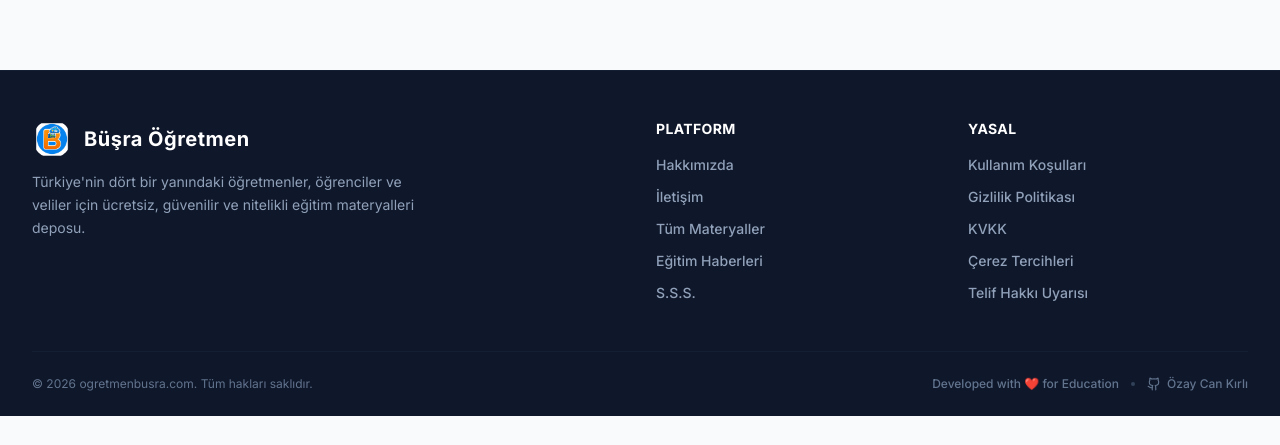
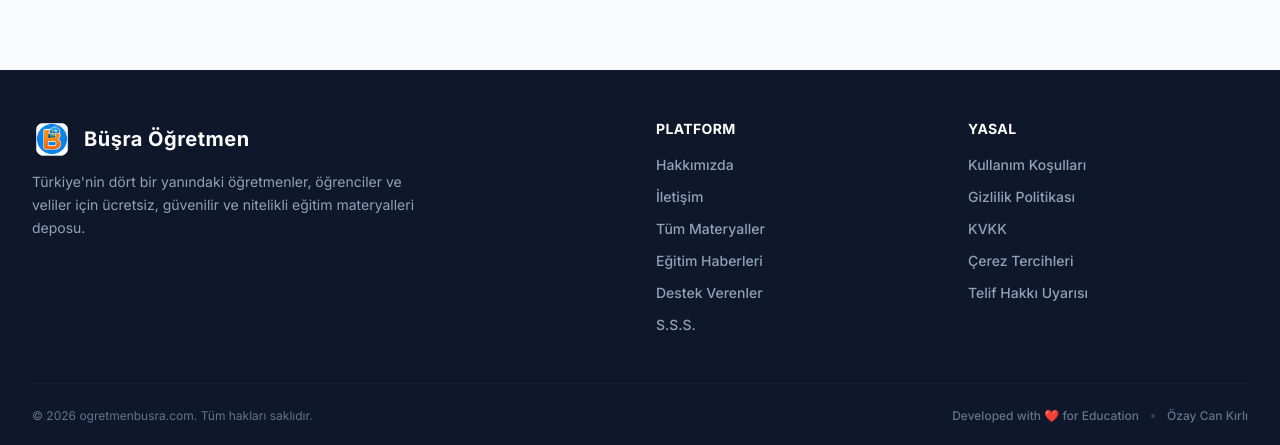
Before and after one commit to ozaycank/ogretmen-busra, a Next.js app: page / in a window 1280 px wide. Shown: the part 1826-2271 px from the top of the page. Before the commit the page ends 2242 px from the top, so only its background shows below. Built offline with nearby package versions, Linux system fonts and the light colour scheme; no server answers; the database is empty.

Commit message:
feat: implement Supporters page with metadata and layout

```diff
--- /dev/null
+++ b/src/app/(public)/destek-verenler/page.tsx
@@ -0,0 +1,233 @@
+import type { Metadata } from "next";
+import Link from "next/link";
+import { ArrowUpRight, HeartHandshake, Mail, Sparkles } from "lucide-react";
+
+export const metadata: Metadata = {
+  title: "Destek Verenler | Büşra Öğretmen",
+  description:
+    "Büşra Öğretmen'e destek veren eğitim platformlarını ve ücretsiz eğitim kaynakları sunan siteleri keşfedin.",
+  alternates: {
+    canonical: "https://www.ogretmenbusra.com/destek-verenler",
+  },
+  openGraph: {
+    title: "Destek Verenler | Büşra Öğretmen",
+    description:
+      "Büşra Öğretmen'e destek veren ve eğitimde ücretsiz paylaşım kültürüne katkı sağlayan platformlar.",
+    url: "https://www.ogretmenbusra.com/destek-verenler",
+    siteName: "Büşra Öğretmen",
+    type: "website",
+    locale: "tr_TR",
+  },
+  robots: {
+    index: true,
+    follow: true,
+  },
+};
+
+const supporter = {
+  name: "Doğru Plan Oluşturucu",
+  url: "https://plan.dogru.app/",
+  supportUrl: "https://plan.dogru.app/destek-verenler#ogretmenbusra",
+  domain: "plan.dogru.app",
+  subtitle: "Öğretmenler için ücretsiz plan oluşturma araçları",
+  description:
+    "Doğru Plan Oluşturucu; öğretmenlerin yıllık plan, günlük ders planı ve eğitim planlama süreçlerini kolaylaştırmayı amaçlayan ücretsiz ve reklamsız bir eğitim platformudur.",
+  topics: ["Ders planlama", "Öğretmen araçları", "Ücretsiz kullanım", "Eğitim"],
+} as const;
+
+const jsonLd = {
+  "@context": "https://schema.org",
+  "@type": "ItemList",
+  name: "Büşra Öğretmen'e Destek Verenler",
+  description: "Büşra Öğretmen'e destek veren eğitim platformları.",
+  numberOfItems: 1,
+  itemListElement: [
+    {
+      "@type": "ListItem",
+      position: 1,
+      name: supporter.name,
+      url: supporter.url,
+    },
+  ],
+};
+
+export default function SupportersPage() {
+  return (
+    <>
+      <script
+        type="application/ld+json"
+        dangerouslySetInnerHTML={{
+          __html: JSON.stringify(jsonLd).replace(/</g, "\\u003c"),
+        }}
+      />
+
+      <main className="min-h-screen bg-gradient-to-b from-sky-50/70 via-white to-white">
+        {/* Hero */}
+        <section className="border-b border-slate-200/70">
+          <div className="mx-auto max-w-7xl px-4 py-14 sm:px-6 sm:py-20 lg:px-8">
+            <div className="max-w-3xl">
+              <div className="mb-5 inline-flex items-center gap-2 rounded-full border border-sky-200 bg-sky-50 px-4 py-2 text-sm font-semibold text-sky-700">
+                <HeartHandshake size={17} aria-hidden="true" />
+                Eğitimde dayanışma
+              </div>
+
+              <h1 className="text-4xl font-black tracking-tight text-slate-900 sm:text-5xl">
+                Destek Verenler
+              </h1>
+
+              <p className="mt-5 text-lg leading-8 text-slate-600">
+                Eğitimin paylaşarak ve dayanışmayla güçlendiğine inanıyoruz.
+                Büşra Öğretmen&apos;e destek veren, öğretmenlere ücretsiz hizmet
+                ve kaynak sunan değerli eğitim platformlarını bu sayfada
+                paylaşıyoruz.
+              </p>
+
+            </div>
+          </div>
+        </section>
+
+        {/* Destekçi */}
+        <section className="mx-auto max-w-7xl px-4 py-12 sm:px-6 sm:py-16 lg:px-8">
+          <div className="mb-8">
+            <div className="mb-2 flex items-center gap-2 text-sm font-semibold text-sky-700">
+              <Sparkles size={18} aria-hidden="true" />
+              Eğitime destek veren platform
+            </div>
+
+            <h2 className="text-2xl font-bold tracking-tight text-slate-900 sm:text-3xl">
+              Destekçimiz
+            </h2>
+
+            <p className="mt-2 max-w-2xl leading-7 text-slate-600">
+              Eğitimde ücretsiz paylaşım kültürünü destekleyen platformlara
+              teşekkür ediyoruz.
+            </p>
+          </div>
+
+          <article className="relative overflow-hidden rounded-3xl border border-slate-200 bg-white shadow-sm">
+            <div
+              className="absolute -top-24 -right-24 h-72 w-72 rounded-full bg-sky-100/80 blur-3xl"
+              aria-hidden="true"
+            />
+
+            <div className="relative z-10 grid gap-8 p-7 sm:p-10 lg:grid-cols-[1fr_auto] lg:items-center">
+              <div className="max-w-3xl">
+                <p className="text-xs font-bold tracking-wider text-sky-600 uppercase">
+                  {supporter.domain}
+                </p>
+
+                <h3 className="mt-3 text-2xl font-black tracking-tight text-slate-900 sm:text-3xl">
+                  {supporter.name}
+                </h3>
+
+                <p className="mt-2 text-sm font-semibold text-slate-500">
+                  {supporter.subtitle}
+                </p>
+
+                <p className="mt-5 leading-7 text-slate-600">
+                  {supporter.description}
+                </p>
+
+                <p className="mt-4 leading-7 text-slate-600">
+                  Öğretmen Büşra&apos;yı kendi{" "}
+                  <strong className="font-semibold text-slate-800">
+                    Destek Verenler
+                  </strong>{" "}
+                  sayfasında paylaşarak sitemize ve ücretsiz eğitim materyali
+                  üretme anlayışımıza verdiği destek için Doğru Plan
+                  Oluşturucu&apos;ya teşekkür ederiz.
+                </p>
+
+                <div className="mt-6 flex flex-wrap gap-2">
+                  {supporter.topics.map((topic) => (
+                    <span
+                      key={topic}
+                      className="rounded-full bg-slate-100 px-3 py-1.5 text-xs font-semibold text-slate-600"
+                    >
+                      {topic}
+                    </span>
+                  ))}
+                </div>
+              </div>
+
+              <div className="flex shrink-0 flex-col gap-3 sm:flex-row lg:flex-col">
+                <a
+                  href={supporter.url}
+                  target="_blank"
+                  rel="noopener noreferrer"
+                  className="inline-flex items-center justify-center gap-2 rounded-xl bg-sky-600 px-6 py-3 text-sm font-bold text-white transition-colors hover:bg-sky-700 focus-visible:outline-none focus-visible:ring-2 focus-visible:ring-sky-400 focus-visible:ring-offset-2"
+                >
+                  Siteyi ziyaret et
+                  <ArrowUpRight size={17} aria-hidden="true" />
+                </a>
+
+                <a
+                  href={supporter.supportUrl}
+                  target="_blank"
+                  rel="noopener noreferrer"
+                  className="inline-flex items-center justify-center gap-2 rounded-xl border border-slate-300 bg-white px-6 py-3 text-sm font-semibold text-slate-700 transition-colors hover:border-slate-400 hover:bg-slate-50 focus-visible:outline-none focus-visible:ring-2 focus-visible:ring-slate-300 focus-visible:ring-offset-2"
+                >
+                  Bize verdikleri desteği gör
+                  <ArrowUpRight size={17} aria-hidden="true" />
+                </a>
+              </div>
+            </div>
+          </article>
+        </section>
+
+        {/* Açıklama */}
+        <section className="border-y border-slate-200 bg-slate-50">
+          <div className="mx-auto max-w-7xl px-4 py-12 sm:px-6 lg:px-8">
+            <div className="max-w-3xl">
+              <h2 className="text-2xl font-bold tracking-tight text-slate-900">
+                Bu sayfa nasıl büyüyecek?
+              </h2>
+
+              <p className="mt-4 leading-7 text-slate-600">
+                Destek Verenler sayfasına yalnızca iletişim kurduğumuz, eğitim
+                alanında ücretsiz fayda sağlayan ve karşılıklı olarak destek
+                konusunda anlaştığımız platformları ekliyoruz.
+              </p>
+
+              <p className="mt-3 leading-7 text-slate-600">
+                Yeni eğitim platformlarıyla iş birlikleri oluştukça bu listeyi
+                güncelleyerek eğitimde paylaşım ve dayanışma ağını büyütmeyi
+                hedefliyoruz.
+              </p>
+            </div>
+          </div>
+        </section>
+
+        {/* İletişim CTA */}
+        <section className="mx-auto max-w-7xl px-4 py-14 sm:px-6 lg:px-8 lg:py-20">
+          <div className="flex flex-col justify-between gap-7 rounded-3xl border border-slate-200 bg-white p-7 shadow-sm sm:p-9 lg:flex-row lg:items-center">
+            <div className="max-w-2xl">
+              <div className="mb-3 flex items-center gap-2 font-semibold text-sky-700">
+                <Mail size={18} aria-hidden="true" />
+                Eğitimde birlikte büyüyelim
+              </div>
+
+              <h2 className="text-2xl font-bold tracking-tight text-slate-900">
+                Ücretsiz eğitim kaynakları sunan bir platform musunuz?
+              </h2>
+
+              <p className="mt-3 leading-7 text-slate-600">
+                Öğretmenlere, öğrencilere veya velilere ücretsiz eğitim içeriği
+                ya da araçları sunuyorsanız ve karşılıklı destek konusunda
+                iletişime geçmek istiyorsanız bize ulaşabilirsiniz.
+              </p>
+            </div>
+
+            <Link
+              href="/iletisim"
+              className="inline-flex shrink-0 items-center justify-center gap-2 rounded-xl bg-slate-900 px-6 py-3 text-sm font-bold text-white transition-colors hover:bg-slate-800 focus-visible:outline-none focus-visible:ring-2 focus-visible:ring-slate-400 focus-visible:ring-offset-2"
+            >
+              İletişime geç
+              <ArrowUpRight size={17} aria-hidden="true" />
+            </Link>
+          </div>
+        </section>
+      </main>
+    </>
+  );
+}
--- a/src/shared/layout/Footer.tsx
+++ b/src/shared/layout/Footer.tsx
@@ -1,154 +1,234 @@
-import React from "react";
+import Image from "next/image";
 import Link from "next/link";
-import { Users, Calendar, Activity, Database } from "lucide-react";
+import { unstable_cache } from "next/cache";
+import { Activity, Calendar, Database, Users } from "lucide-react";
+
 import { AnalyticsService } from "@/modules/analytics/services/analytics.service";
 
-// Next.js Cache Revalidation: Bu bileşen en fazla 60 saniyede bir güncellenir.
-// Böylece yüksek trafikte Redis/DB sunucumuz çökmez.
-export const revalidate = 60;
-
-// GÜVENİLİRLİK BARAJI: Toplam ziyaretçi sayısı bu rakamı geçmeden istatistikler gizli kalır.
 const MIN_TOTAL_VISITS_TO_SHOW = 1000;
 
+const EMPTY_STATS = {
+  online: 0,
+  today: 0,
+  yesterday: 0,
+  total: 0,
+};
+
+const getCachedGlobalStats = unstable_cache(
+  async () => AnalyticsService.getGlobalStats(),
+  ["footer-global-stats"],
+  {
+    revalidate: 60,
+  },
+);
+
+const platformLinks = [
+  { href: "/hakkimizda", label: "Hakkımızda" },
+  { href: "/iletisim", label: "İletişim" },
+  { href: "/materyaller", label: "Tüm Materyaller" },
+  { href: "/haberler", label: "Eğitim Haberleri" },
+  { href: "/destek-verenler", label: "Destek Verenler" },
+  { href: "/sss", label: "S.S.S." },
+] as const;
+
+const legalLinks = [
+  { href: "/kullanim-kosullari", label: "Kullanım Koşulları" },
+  { href: "/gizlilik", label: "Gizlilik Politikası" },
+  { href: "/kvkk-aydinlatma-metni", label: "KVKK" },
+  { href: "/cerezler", label: "Çerez Tercihleri" },
+  { href: "/telif", label: "Telif Hakkı Uyarısı" },
+] as const;
+
+async function getFooterStats() {
+  try {
+    return await getCachedGlobalStats();
+  } catch (error) {
+    console.error("[FOOTER_STATS_ERROR] İstatistikler çekilemedi:", error);
+
+    return EMPTY_STATS;
+  }
+}
+
 export default async function Footer() {
-  // 1. FAIL-SAFE (Hata Koruması): Redis veya DB çökerse sitenin alt kısmı patlamasın diye try-catch kullanıyoruz.
-  let stats = { online: 0, today: 0, yesterday: 0, total: 0 };
-  try {
-    stats = await AnalyticsService.getGlobalStats();
-  } catch (error) {
-    // Hata durumunda sessizce yutulur, stats 0 kalır ve barajı geçemediği için UI'da görünmez.
-    console.error("[FOOTER_STATS_ERROR] İstatistikler çekilemedi:", error);
-  }
+  const stats = await getFooterStats();
 
-  // 2. KREDİBİLİTE KONTROLÜ: Sayılar düşükse bölümü DOM'a hiç ekleme
   const isStatsVisible = stats.total >= MIN_TOTAL_VISITS_TO_SHOW;
 
   return (
-    <footer className="bg-[#0f172a] text-gray-300 pt-12 pb-6 mt-auto border-t border-slate-800/50">
-      <div className="max-w-7xl mx-auto px-4 sm:px-6 lg:px-8">
+    <footer
+      className="mt-auto border-t border-slate-800/50 bg-[#0f172a] pt-12 pb-6 text-gray-300"
+      aria-label="Site alt bilgisi"
+    >
+      <div className="mx-auto max-w-7xl px-4 sm:px-6 lg:px-8">
+        {isStatsVisible && (
+          <section
+            aria-label="Site ziyaret istatistikleri"
+            className="relative mb-10 grid grid-cols-2 gap-4 overflow-hidden rounded-2xl border border-slate-800 bg-[#1e293b] p-6 shadow-lg md:grid-cols-4"
+          >
+            <div
+              className="absolute top-0 right-0 h-32 w-32 rounded-full bg-sky-500/5 blur-3xl"
+              aria-hidden="true"
+            />
 
-        {/* GERÇEK ZAMANLI İSTATİSTİK SAYACI (Sadece baraj aşılırsa görünür) */}
-        {isStatsVisible && (
-          <div className="grid grid-cols-2 md:grid-cols-4 gap-4 bg-[#1e293b] p-6 rounded-2xl border border-slate-800 mb-10 shadow-lg relative overflow-hidden">
+            <div className="relative z-10 flex items-center justify-center gap-3 border-r border-slate-800/50 md:justify-start">
+              <div className="relative rounded-xl bg-emerald-500/10 p-3 text-emerald-400">
+                <span
+                  className="absolute top-1 right-1 h-2 w-2 animate-ping rounded-full bg-emerald-500 motion-reduce:animate-none"
+                  aria-hidden="true"
+                />
 
-            <div className="absolute top-0 right-0 w-32 h-32 bg-sky-500/5 rounded-full blur-3xl" />
+                <Activity size={20} aria-hidden="true" />
+              </div>
 
-            <div className="flex items-center gap-3 justify-center md:justify-start border-r border-slate-800/50 last:border-0 relative z-10">
-              <div className="p-3 bg-emerald-500/10 text-emerald-400 rounded-xl relative">
-                <div className="absolute top-1 right-1 w-2 h-2 bg-emerald-500 rounded-full animate-ping" />
-                <Activity size={20} />
-              </div>
               <div>
-                <p className="text-xl font-bold text-white tracking-tight">{stats.online.toLocaleString("tr-TR")}</p>
-                <p className="text-xs text-slate-400 font-medium">Çevrimiçi</p>
+                <p className="text-xl font-bold tracking-tight text-white">
+                  {stats.online.toLocaleString("tr-TR")}
+                </p>
+
+                <p className="text-xs font-medium text-slate-400">Çevrimiçi</p>
               </div>
             </div>
 
-            <div className="flex items-center gap-3 justify-center md:justify-start md:border-r border-slate-800/50 last:border-0 relative z-10">
-              <div className="p-3 bg-amber-500/10 text-amber-400 rounded-xl">
-                <Calendar size={20} />
+            <div className="relative z-10 flex items-center justify-center gap-3 md:justify-start md:border-r md:border-slate-800/50">
+              <div className="rounded-xl bg-amber-500/10 p-3 text-amber-400">
+                <Calendar size={20} aria-hidden="true" />
               </div>
+
               <div>
-                <p className="text-xl font-bold text-white tracking-tight">{stats.today.toLocaleString("tr-TR")}</p>
-                <p className="text-xs text-slate-400 font-medium">Bugün</p>
+                <p className="text-xl font-bold tracking-tight text-white">
+                  {stats.today.toLocaleString("tr-TR")}
+                </p>
+
+                <p className="text-xs font-medium text-slate-400">Bugün</p>
               </div>
             </div>
 
-            <div className="flex items-center gap-3 justify-center md:justify-start border-r border-slate-800/50 last:border-0 relative z-10">
-              <div className="p-3 bg-indigo-500/10 text-indigo-400 rounded-xl">
-                <Users size={20} />
+            <div className="relative z-10 flex items-center justify-center gap-3 border-r border-slate-800/50 md:justify-start">
+              <div className="rounded-xl bg-indigo-500/10 p-3 text-indigo-400">
+                <Users size={20} aria-hidden="true" />
               </div>
+
               <div>
-                <p className="text-xl font-bold text-white tracking-tight">{stats.yesterday.toLocaleString("tr-TR")}</p>
-                <p className="text-xs text-slate-400 font-medium">Dün</p>
+                <p className="text-xl font-bold tracking-tight text-white">
+                  {stats.yesterday.toLocaleString("tr-TR")}
+                </p>
+
+                <p className="text-xs font-medium text-slate-400">Dün</p>
               </div>
             </div>
 
-            <div className="flex items-center gap-3 justify-center md:justify-start last:border-0 relative z-10">
-              <div className="p-3 bg-sky-500/10 text-sky-400 rounded-xl">
-                <Database size={20} />
+            <div className="relative z-10 flex items-center justify-center gap-3 md:justify-start">
+              <div className="rounded-xl bg-sky-500/10 p-3 text-sky-400">
+                <Database size={20} aria-hidden="true" />
               </div>
+
               <div>
-                <p className="text-xl font-bold text-white tracking-tight">{stats.total.toLocaleString("tr-TR")}</p>
-                <p className="text-xs text-slate-400 font-medium">Toplam Ziyaret</p>
+                <p className="text-xl font-bold tracking-tight text-white">
+                  {stats.total.toLocaleString("tr-TR")}
+                </p>
+
+                <p className="text-xs font-medium text-slate-400">
+                  Toplam Ziyaret
+                </p>
               </div>
             </div>
-          </div>
+          </section>
         )}
 
-        {/* Kurumsal Alan ve Linkler */}
-        <div className={`grid grid-cols-1 md:grid-cols-12 gap-8 ${isStatsVisible ? 'border-t border-slate-800/50 pt-10' : ''}`}>
+        <div
+          className={`grid grid-cols-1 gap-8 md:grid-cols-12 ${
+            isStatsVisible ? "border-t border-slate-800/50 pt-10" : ""
+          }`}
+        >
+          <div className="md:col-span-12 lg:col-span-6">
+            <div className="mb-3 flex items-center gap-3">
+              <Image
+                src="/ogretmenbusraicon.png"
+                alt=""
+                width={40}
+                height={40}
+                className="h-10 w-10 rounded-full object-cover"
+                aria-hidden="true"
+              />
 
-          <div className="md:col-span-12 lg:col-span-6">
-            <div className="flex items-center gap-3 mb-3">
-              <img
-                src="/ogretmenbusraicon.png"
-                alt="Öğretmen Büşra Logo"
-                className="w-10 h-10 object-cover"
-                style={{ clipPath: "circle(48% at 50% 50%)" }}
-              />
-              <p className="text-xl font-bold text-white tracking-wide">
+              <p className="text-xl font-bold tracking-wide text-white">
                 Büşra Öğretmen
               </p>
             </div>
-            <p className="text-sm text-slate-400 leading-relaxed max-w-sm">
-              Türkiye'nin dört bir yanındaki öğretmenler, öğrenciler ve veliler için ücretsiz, güvenilir ve nitelikli eğitim materyalleri deposu.
+
+            <p className="max-w-sm text-sm leading-relaxed text-slate-400">
+              Türkiye&apos;nin dört bir yanındaki öğretmenler, öğrenciler ve
+              veliler için ücretsiz, güvenilir ve nitelikli eğitim materyalleri
+              deposu.
             </p>
           </div>
 
-          <div className="md:col-span-6 lg:col-span-3">
-            <h3 className="text-white font-bold mb-4 tracking-wide text-sm uppercase">Platform</h3>
+          <nav
+            className="md:col-span-6 lg:col-span-3"
+            aria-label="Platform bağlantıları"
+          >
+            <h2 className="mb-4 text-sm font-bold tracking-wide text-white uppercase">
+              Platform
+            </h2>
+
             <ul className="space-y-3 text-sm font-medium text-slate-400">
-              <li><Link href="/hakkimizda" className="hover:text-sky-400 transition-colors">Hakkımızda</Link></li>
-              <li><Link href="/iletisim" className="hover:text-sky-400 transition-colors">İletişim</Link></li>
-              <li><Link href="/materyaller" className="hover:text-sky-400 transition-colors">Tüm Materyaller</Link></li>
-              <li><Link href="/haberler" className="hover:text-sky-400 transition-colors">Eğitim Haberleri</Link></li>
-              <li><Link href="/sss" className="hover:text-sky-400 transition-colors">S.S.S.</Link></li>
+              {platformLinks.map((link) => (
+                <li key={link.href}>
+                  <Link
+                    href={link.href}
+                    className="transition-colors hover:text-sky-400 focus-visible:text-sky-400 focus-visible:outline-none"
+                  >
+                    {link.label}
+                  </Link>
+                </li>
+              ))}
             </ul>
-          </div>
+          </nav>
 
-          <div className="md:col-span-6 lg:col-span-3">
-            <h3 className="text-white font-bold mb-4 tracking-wide text-sm uppercase">Yasal</h3>
+          <nav
+            className="md:col-span-6 lg:col-span-3"
+            aria-label="Yasal bağlantılar"
+          >
+            <h2 className="mb-4 text-sm font-bold tracking-wide text-white uppercase">
+              Yasal
+            </h2>
+
             <ul className="space-y-3 text-sm font-medium text-slate-400">
-              <li><Link href="/kullanim-kosullari" className="hover:text-sky-400 transition-colors">Kullanım Koşulları</Link></li>
-              <li><Link href="/gizlilik" className="hover:text-sky-400 transition-colors">Gizlilik Politikası</Link></li>
-              <li><Link href="/kvkk-aydinlatma-metni" className="hover:text-sky-400 transition-colors">KVKK</Link></li>
-              <li><Link href="/cerezler" className="hover:text-sky-400 transition-colors">Çerez Tercihleri</Link></li>
-              <li><Link href="/telif" className="hover:text-sky-400 transition-colors">Telif Hakkı Uyarısı</Link></li>
+              {legalLinks.map((link) => (
+                <li key={link.href}>
+                  <Link
+                    href={link.href}
+                    className="transition-colors hover:text-sky-400 focus-visible:text-sky-400 focus-visible:outline-none"
+                  >
+                    {link.label}
+                  </Link>
+                </li>
+              ))}
             </ul>
-          </div>
-
+          </nav>
         </div>
 
-        <div className="flex flex-col md:flex-row justify-between items-center text-xs text-slate-500 mt-12 pt-6 border-t border-slate-800/50">
-          <p>&copy; {new Date().getFullYear()} ogretmenbusra.com. Tüm hakları saklıdır.</p>
+        <div className="mt-12 flex flex-col items-center justify-between border-t border-slate-800/50 pt-6 text-xs text-slate-500 md:flex-row">
+          <p>
+            &copy; {new Date().getFullYear()} ogretmenbusra.com. Tüm hakları
+            saklıdır.
+          </p>
 
-          <div className="flex flex-col md:flex-row items-center gap-3 mt-4 md:mt-0 font-medium">
+          <div className="mt-4 flex flex-col items-center gap-3 font-medium md:mt-0 md:flex-row">
             <span>Developed with ❤️ for Education</span>
-            <span className="hidden md:block w-1 h-1 rounded-full bg-slate-700"></span>
+
+            <span
+              className="hidden h-1 w-1 rounded-full bg-slate-700 md:block"
+              aria-hidden="true"
+            />
+
             <a
               href="https://github.com/ozaycank"
               target="_blank"
               rel="noopener noreferrer"
-              className="flex items-center gap-1.5 hover:text-sky-400 transition-colors group"
+              className="group flex items-center gap-1.5 transition-colors hover:text-sky-400 focus-visible:text-sky-400 focus-visible:outline-none"
               title="Özay Can Kırlı - GitHub"
             >
-              {/* Lucide formatında yerleşik SVG GitHub İkonu */}
-              <svg
-                xmlns="http://www.w3.org/2000/svg"
-                width="14"
-                height="14"
-                viewBox="0 0 24 24"
-                fill="none"
-                stroke="currentColor"
-                strokeWidth="2"
-                strokeLinecap="round"
-                strokeLinejoin="round"
-                className="group-hover:scale-110 transition-transform"
-              >
-                <path d="M15 22v-4a4.8 4.8 0 0 0-1-3.5c3 0 6-2 6-5.5.08-1.25-.27-2.48-1-3.5.28-1.15.28-2.35 0-3.5 0 0-1 0-3 1.5-2.64-.5-5.36-.5-8 0C6 2 5 2 5 2c-.3 1.15-.3 2.35 0 3.5A5.403 5.403 0 0 0 4 9c0 3.5 3 5.5 6 5.5-.39.49-.68 1.05-.85 1.65-.17.6-.22 1.23-.15 1.85v4"></path>
-                <path d="M9 18c-4.51 2-5-2-7-2"></path>
-              </svg>
               <span>Özay Can Kırlı</span>
             </a>
           </div>
```
